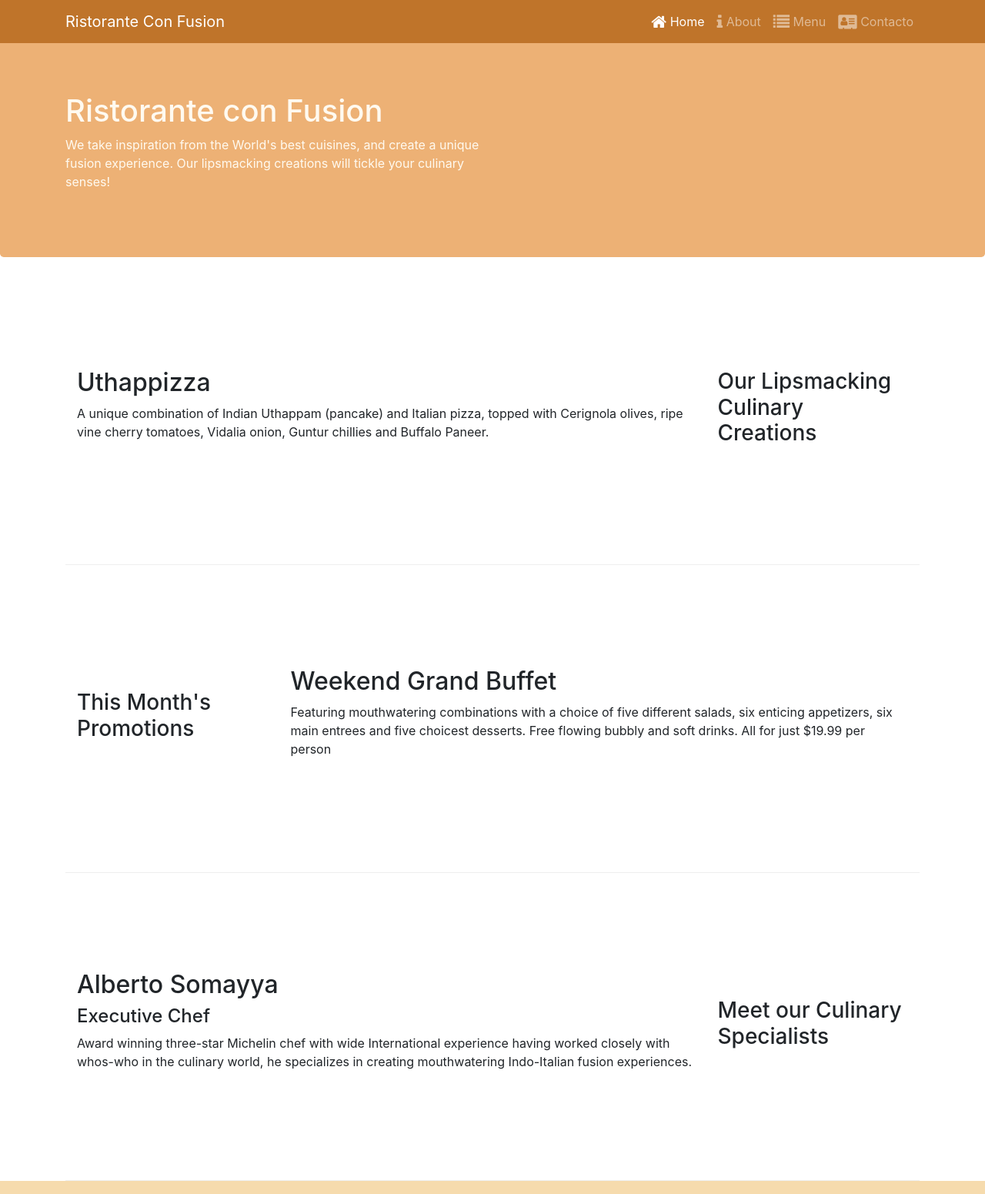
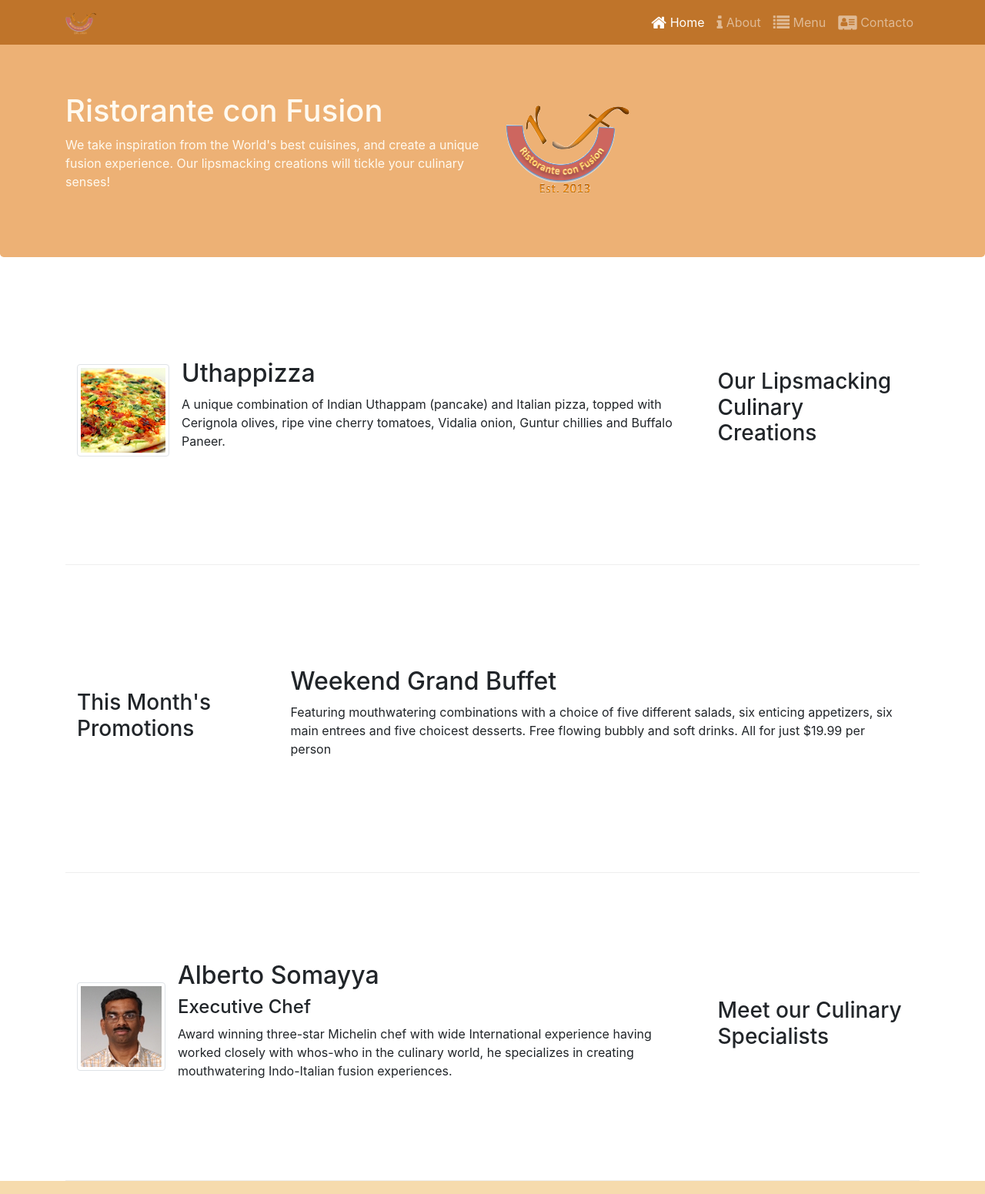
Before and after one commit to davgarciava/Front-End-Web-UI-Frameworks-Bootstrap, a website: page index.html in a window 1280 px wide. Shown: the top 1551 px of the page at 77% size. Drawn offline with nearby package versions, Linux system fonts and the light colour scheme.

Commit message:
Images and Media

```diff
--- a/index.html
+++ b/index.html
@@ -22,7 +22,7 @@
             <button class="navbar-toggler" type="button" data-toggle="collapse" data-target="#Navbar">
                 <span class="navbar-toggler-icon"></span>
             </button>
-            <a class="navbar-brand mr-auto" href="#">Ristorante Con Fusion</a>
+            <a class="navbar-brand mr-auto" href="#"><img src="img/logo.png" height="30" width="41"></a>
             <div class="collapse navbar-collapse" id="Navbar">
                 <ul class="navbar-nav ml-auto">
                     <li class="nav-item active"><a class="nav-link" href="#"><span class="fa fa-home fa-lg"></span> Home</a></li>
@@ -41,7 +41,8 @@
                     <h1>Ristorante con Fusion</h1>
                     <p>We take inspiration from the World's best cuisines, and create a unique fusion experience. Our lipsmacking creations will tickle your culinary senses!</p>
                 </div>
-                <div class="col-12 col-sm">
+                <div class="col-12 col-sm align-self-center">
+                    <img src="img/logo.png" class="img-fluid">
                 </div>
             </div>
         </div>
@@ -53,8 +54,13 @@
                 <h3>Our Lipsmacking Culinary Creations</h3>
             </div>
             <div class="col col-sm order-sm-first col-md">
-                <h2>Uthappizza</h2>
-                <p class="d-none d-sm-block">A unique combination of Indian Uthappam (pancake) and Italian pizza, topped with Cerignola olives, ripe vine cherry tomatoes, Vidalia onion, Guntur chillies and Buffalo Paneer.</p>
+                <div class="media">
+                    <img class="d-flex mr-3 img-thumbnail align-self-center" src="img/uthappizza.png" alt="uthappizza">
+                    <div class="media-body">
+                        <h2 class="mt-0">Uthappizza</h2>
+                        <p class="d-none d-sm-block">A unique combination of Indian Uthappam (pancake) and Italian pizza, topped with Cerignola olives, ripe vine cherry tomatoes, Vidalia onion, Guntur chillies and Buffalo Paneer.</p>
+                    </div>
+                </div>
             </div>
         </div>
 
@@ -74,9 +80,14 @@
                 <h3>Meet our Culinary Specialists</h3>
             </div>
             <div class="col col-sm order-sm-first col-md">
-                <h2>Alberto Somayya</h2>
-                <h4>Executive Chef</h4>
-                <p class="d-none d-sm-block">Award winning three-star Michelin chef with wide International experience having worked closely with whos-who in the culinary world, he specializes in creating mouthwatering Indo-Italian fusion experiences. </p>
+                <div class="media">
+                    <img class="d-flex mr-3 img-thumbnail align-self-center" src="img/alberto.png" alt="alberto">
+                    <div class="media-body">
+                        <h2 class="mt-0">Alberto Somayya</h2>
+                        <h4>Executive Chef</h4>
+                        <p class="d-none d-sm-block">Award winning three-star Michelin chef with wide International experience having worked closely with whos-who in the culinary world, he specializes in creating mouthwatering Indo-Italian fusion experiences. </p>
+                    </div>
+                </div>
             </div>
         </div>
     </div>
```
Also changed, not shown: aboutus.html (+3 -2 lines), contactus.html (+3 -2 lines), img/alberto.png (added), img/buffet.png (added), img/logo.png (added), img/uthappizza.png (added).
